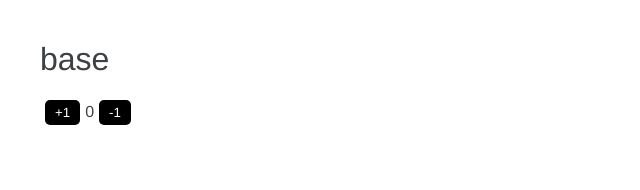
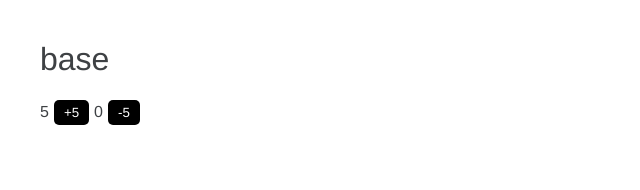
Before and after one commit to tonatiuh19/teaching-angular, an Angular app in the folder base/: page / in a window 1280 px wide. Shown: the top 190 px of the page, without its empty margins (0-640 px from the left). Built offline with nearby package versions, Linux system fonts and the light colour scheme.

Commit message:
counter with one function

```diff
--- a/base/src/app/app.component.html
+++ b/base/src/app/app.component.html
@@ -1,4 +1,5 @@
 <h1>{{title}}</h1>
-<button (click)="plusOne();">+1</button>
+<strong>{{base}}</strong>
+<button (click)="acumulate(+base);">+{{base}}</button>
 <span>{{counter}}</span>
-<button (click)="lessOne();">-1</button>
+<button (click)="acumulate(-base);">-{{base}}</button>
--- a/base/src/app/app.component.ts
+++ b/base/src/app/app.component.ts
@@ -8,12 +8,9 @@
 export class AppComponent {
   title = 'base';
   counter:number = 0;
+  base:number = 5;
 
-  plusOne(){
-    this.counter += 1;
-  }
-
-  lessOne(){
-    this.counter -= 1;
+  acumulate(val:number){
+    this.counter += val;
   }
 }
```
